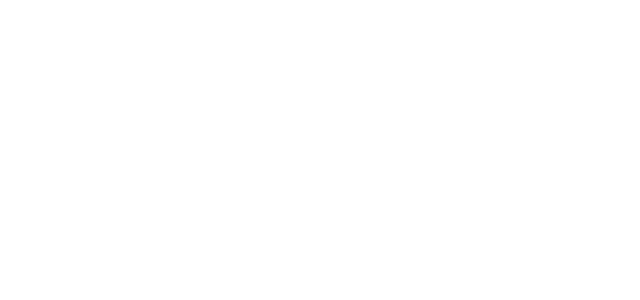
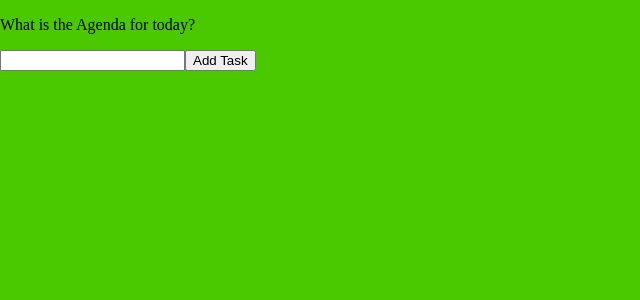
Before and after one commit to Ban1el/react-todo-app, a React (Create React App) app: page / in a window 1280 px wide. Shown: the top 300 px of the page, without its empty margins (0-640 px from the left). Built offline with nearby package versions, Linux system fonts and the light colour scheme.

Commit message:
add task feature

```diff
--- a/src/App.js
+++ b/src/App.js
@@ -1,8 +1,25 @@
 // import { FontAwesomeIcon } from "@fortawesome/react-fontawesome";
 // import { faEnvelope } from "@fortawesome/free-solid-svg-icons";
+import { useState } from "react";
+import "./styles/app.css";
+import Panel from "./components/Panel";
+import TodoList from "./components/TodoList";
 
 function App() {
-  return <div className="App"></div>;
+  const [todo, setTodo] = useState("");
+  const [todoList, setTodoList] = useState([]);
+
+  return (
+    <div className="App">
+      <Panel
+        todo={todo}
+        todoList={todoList}
+        setTodo={setTodo}
+        setTodoList={setTodoList}
+      />
+      <TodoList todoList={todoList} setTodoList={setTodoList} />
+    </div>
+  );
 }
 
 export default App;
--- /dev/null
+++ b/src/components/Panel.js
@@ -0,0 +1,16 @@
+import TodoForm from "./TodoForm";
+
+const Panel = ({ todo, todoList, setTodo, setTodoList }) => {
+  return (
+    <div>
+      <TodoForm
+        todo={todo}
+        todoList={todoList}
+        setTodo={setTodo}
+        setTodoList={setTodoList}
+      ></TodoForm>
+    </div>
+  );
+};
+
+export default Panel;
--- /dev/null
+++ b/src/components/Todo.js
@@ -0,0 +1,15 @@
+const Todo = ({ todoItem, setTodoList, todoList }) => {
+  const deleteTodo = () => {
+    setTodoList(todoList.filter((item) => item.id !== todoItem.id));
+  };
+
+  return (
+    <div>
+      <p>{todoItem.name}</p>
+      <p>{todoItem.id}</p>
+      <button onClick={deleteTodo}>Done</button>
+    </div>
+  );
+};
+
+export default Todo;
--- /dev/null
+++ b/src/components/TodoForm.js
@@ -0,0 +1,20 @@
+const TodoForm = ({ todo, todoList, setTodo, setTodoList }) => {
+  const handleSubmit = (event) => {
+    event.preventDefault();
+    setTodoList([...todoList, { name: todo, id: todoList.length }]);
+  };
+
+  const handleChange = (event) => {
+    setTodo(event.target.value);
+  };
+
+  return (
+    <form onSubmit={handleSubmit}>
+      <p>What is the Agenda for today?</p>
+      <input onChange={handleChange} type="text" />
+      <button type="submit">Add Task</button>
+    </form>
+  );
+};
+
+export default TodoForm;
--- /dev/null
+++ b/src/components/TodoList.js
@@ -0,0 +1,17 @@
+import Todo from "./Todo";
+
+const TodoList = ({ todoList, setTodoList }) => {
+  return (
+    <div>
+      {todoList.map((todoItem) => (
+        <Todo
+          todoItem={todoItem}
+          todoList={todoList}
+          setTodoList={setTodoList}
+        ></Todo>
+      ))}
+    </div>
+  );
+};
+
+export default TodoList;
--- /dev/null
+++ b/src/styles/app.css
@@ -0,0 +1,5 @@
+body {
+  background-color: #4bc900;
+  margin: 0;
+  padding: 0;
+}
```
